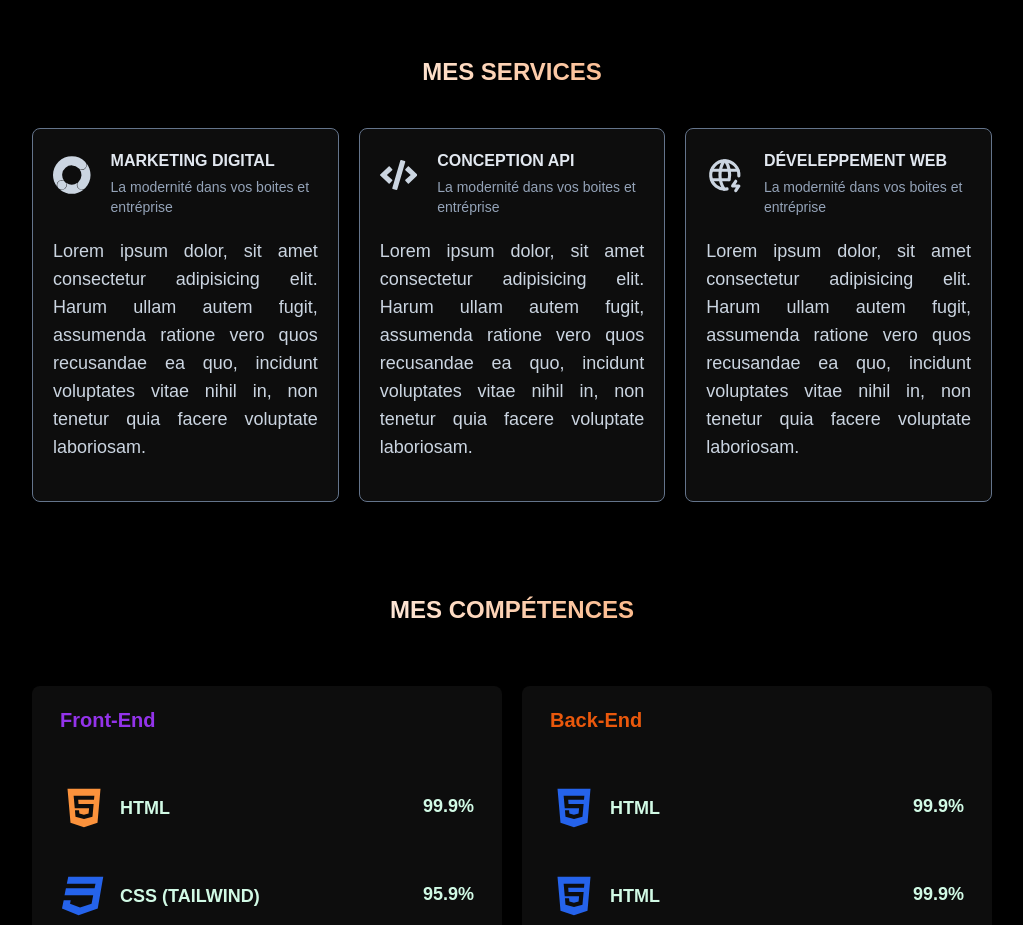
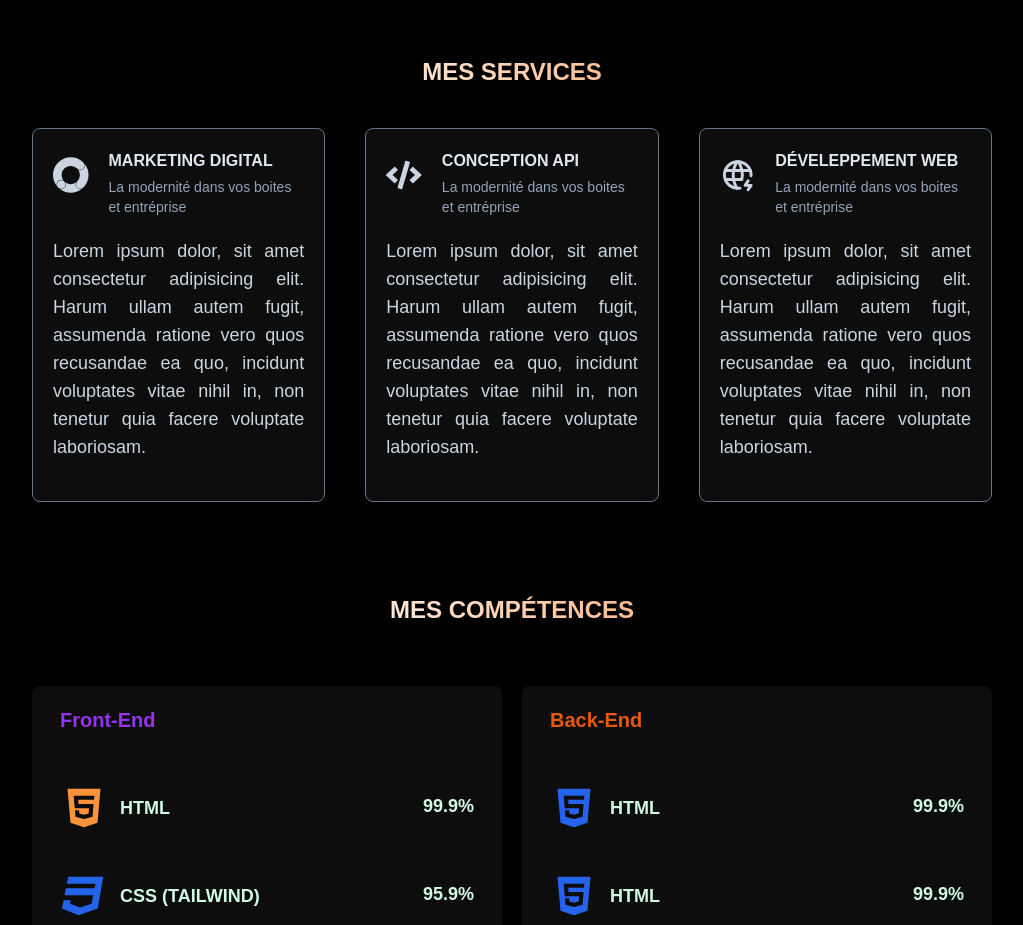
Before and after one commit to rovertnet/monsiteweb, a React (Vite) app: page / in a window 1280 px wide. Shown: the part 1380-2305 px from the top of the page, without its empty margins (128-1151 px from the left). Built offline with nearby package versions, Linux system fonts and the light colour scheme; a web font is replaced by a local one.

Commit message:
another commit

```diff
--- a/src/component/body/Service.jsx
+++ b/src/component/body/Service.jsx
@@ -12,7 +12,7 @@
           Mes Services
         </h2>
         <div className="md:mx-40 mx-6">
-          <div className="grid grid-cols-1 md:grid-cols-3 gap-5">
+          <div className="grid grid-cols-1 md:grid-cols-3 gap-10">
             <motion.div
               whileHover={{ scale: 1.1 }}
               whileTap={{ scale: 0.95 }}
```
